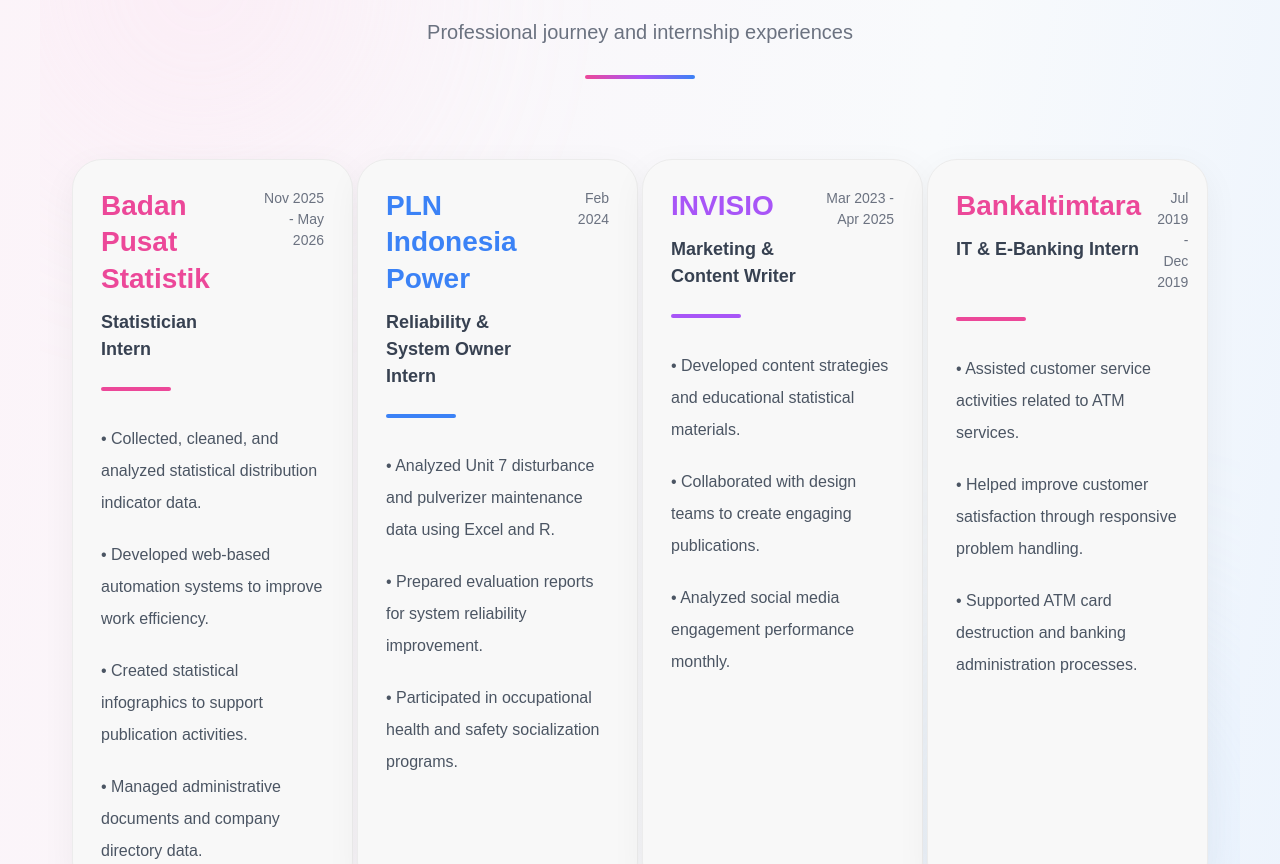
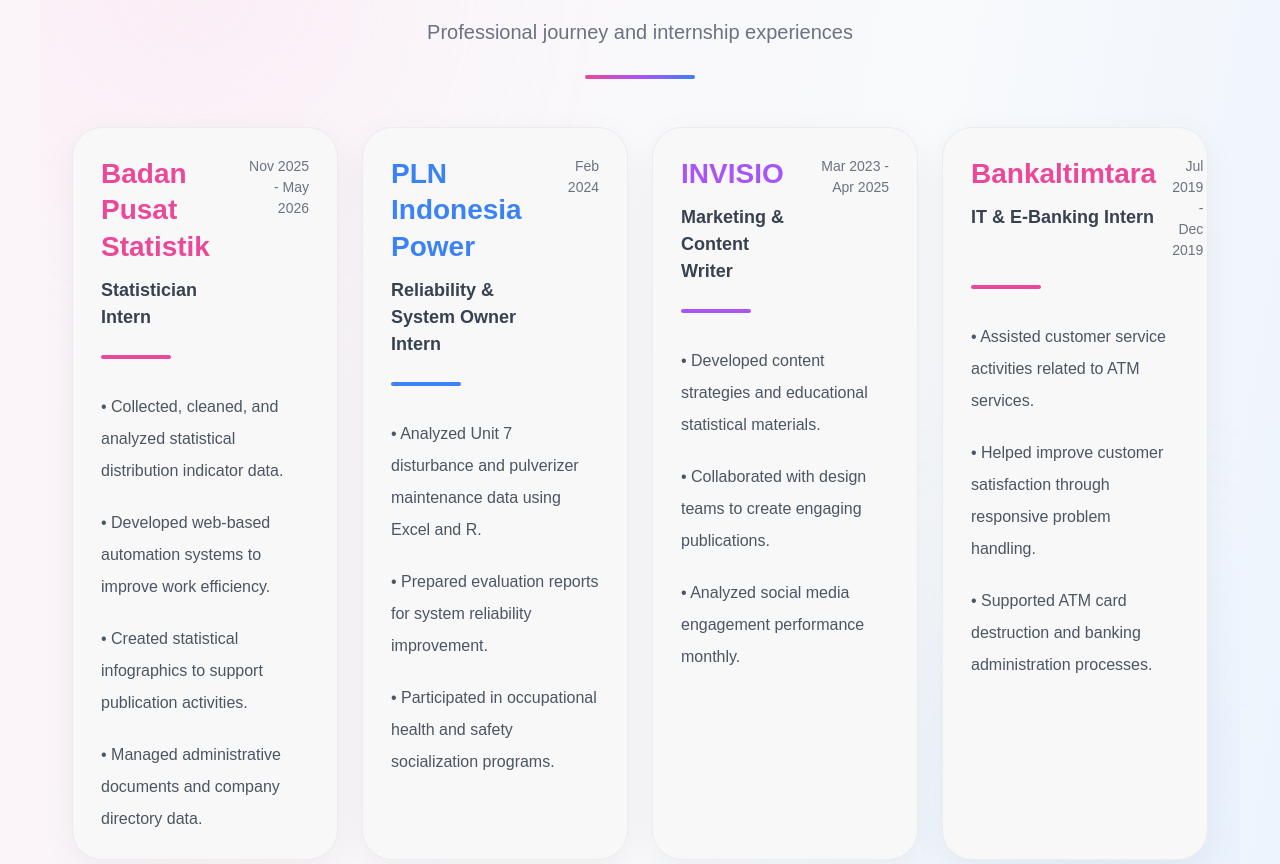
Before and after one commit to lintangntyas/portfolio, a Next.js app: page / in a window 1280 px wide. Shown: the part 1820-2684 px from the top of the page. Built offline with nearby package versions, Linux system fonts and the light colour scheme.

Commit message:
Update page.js

```diff
--- a/app/page.js
+++ b/app/page.js
@@ -305,11 +305,13 @@
         <div
           className="
             grid
+            -mt-8
+
             grid-cols-1
             md:grid-cols-2
             xl:grid-cols-4
 
-            gap-1
+            gap-6
 
             max-w-[1700px]
             mx-auto
```
